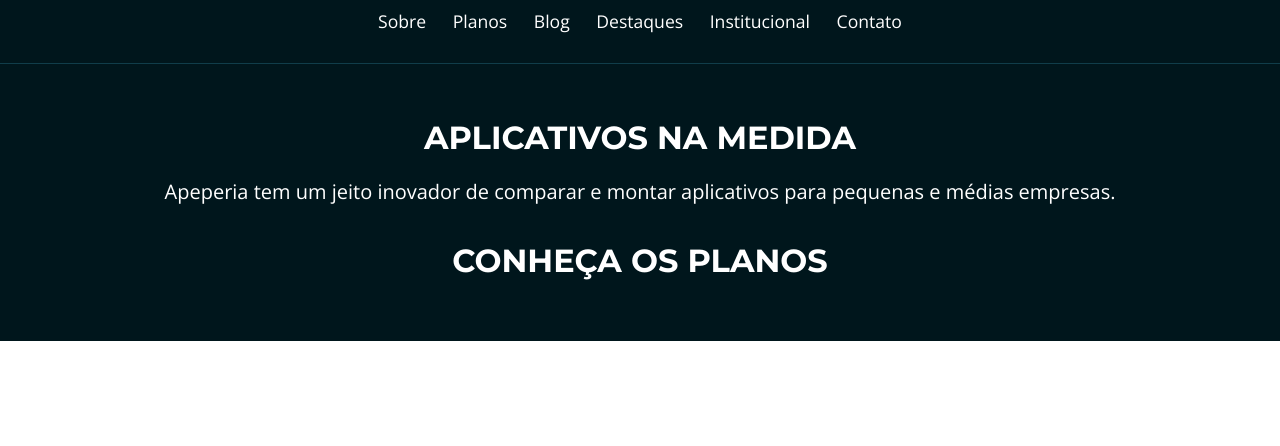
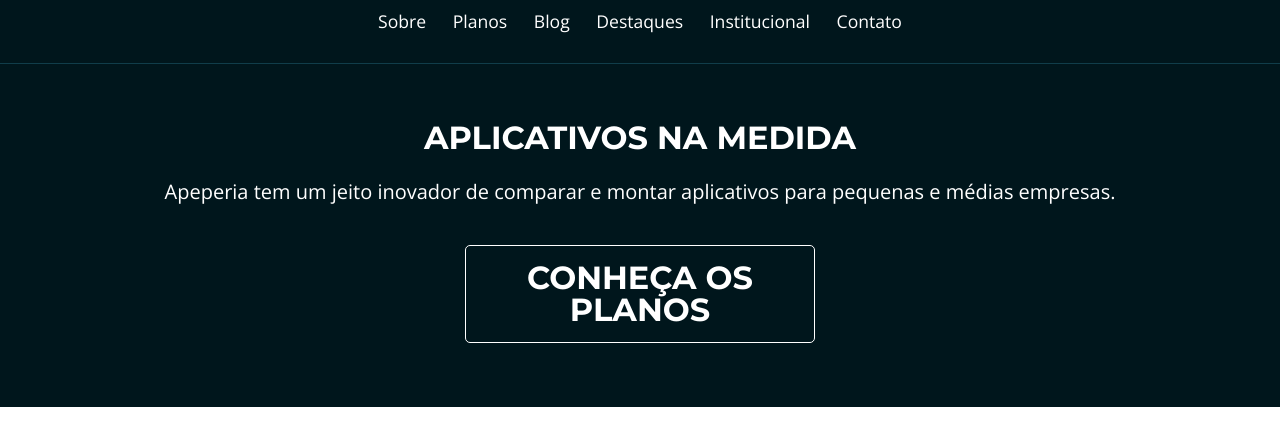
Before and after one commit to MarcosPauloMF/Layouts-responsivos, a plain HTML site: page index.html in a window 1280 px wide. Shown: the part 74-520 px from the top of the page. Drawn offline with nearby package versions, Linux system fonts and the light colour scheme.

Commit message:
adicionando variaveis no css e viewport

```diff
--- a/css/base.css
+++ b/css/base.css
@@ -1,3 +1,41 @@
+:root {
+    --branco: #FFF;
+    --azul-claro: #DFE3E5;
+    --vermelho-forte: #B72E2E;
+    --cinza-escuro: #4F4C4C;
+    --cinza-medio: #D9D9D9;
+
+    --fonte-link: #0084FF;
+    --fonte-cinza: #666;
+    --borda-cabecalho-mobile: #103D4A;
+    --bg-rodape: #333;
+    --bg-chamada-mobile: #00161C;
+
+    --planos-cartao-start: #56CCF2;
+    --planos-cartao-ultra: #B04CD9;
+    --planos-cartao-mega: #E33B3B;
+
+    --montserrat: 'Montserrat', sans-serif;
+}
+
+/* --nome-da-variavel: valor*/
+
 body {
     font-family: 'Open sans', sans-serif;
 }
+
+.container {
+    padding-right: 6%;
+    padding-left: 6%;
+}
+
+.botao {
+    text-align: center;
+    display: block;
+    width: 100%;
+    max-width: 350px;
+    box-sizing: border-box;
+    padding: 1rem 2rem ;
+    border: 1px solid var(--branco);
+    border-radius: 5px;
+}
--- a/css/cabecalho.css
+++ b/css/cabecalho.css
@@ -1,5 +1,5 @@
 .cabecalho {
-    color: #FFF;
+    color: var(--branco);
 
     width: 100%;
 
@@ -12,7 +12,7 @@
     padding-top: .75rem;
     padding-bottom: .75rem;
 
-    border-bottom: 1px solid #103D4A;
+    border-bottom: 1px solid var(--borda-cabecalho-mobile);
 
     position: absolute;
 }
--- a/css/chamada.css
+++ b/css/chamada.css
@@ -3,17 +3,17 @@
     flex-direction: column;
     align-items: center;
 
-    color: #FFF;
+    color: var(--branco);
     text-align: center;
 
-    background-color: #00161C;
+    background-color: var(--bg-chamada-mobile);
 
     padding-top: 12.25rem;
     padding-bottom: 2.5rem;
 }
 
 .chamada__titulo {
-    font-family: 'Montserrat', serif;
+    font-family: var(--montserrat);
     font-size: 2rem;
     font-weight: 700;
     text-transform: uppercase;
--- a/index.html
+++ b/index.html
@@ -2,6 +2,7 @@
 <html>
     <head>
         <meta charset="utf-8">
+        <meta name="viewport" content="width=device-width initial-scale=1.0">
         <title> Home </title>
         <link rel="preconnect" href="https://fonts.gstatic.com">
         <link href="https://fonts.googleapis.com/css2?family=Montserrat:wght@300;400;700&family=Open+Sans:wght@300;400;700&display=swap" rel="stylesheet">
@@ -9,13 +10,11 @@
         <link href="css/base.css" rel="stylesheet">
         <link href="css/cabecalho.css" rel="stylesheet">
         <link href="css/chamada.css" rel="stylesheet">
-        <link href="function.js" rel="stylesheet">
-        <link href="popup.css" rel="stylesheet">
 
     </head>
     <body>
         <!--Cabeçalho-->
-        <header class="cabecalho">
+        <header class="cabecalho container">
             <img src="img/logo-apeperia.svg" alt="Logo da Apeperia" class="cabecalho__logo">
             <nav class="cabecalho__navegacao">
                 <ul>
@@ -30,10 +29,10 @@
         </header>
         <!--Main-->
         <main>
-            <section class="chamada">
+            <section class="chamada container">
                 <h1 class="chamada__titulo">Aplicativos Na Medida</h1>
                 <p class="chamada__texto">Apeperia tem um jeito inovador de comparar e montar aplicativos para pequenas e médias empresas.</p>
-                <a href="#" class="chamada__titulo">Conheça os planos</a>
+                <a href="#" class="chamada__titulo botao">Conheça os planos</a>
             </section>
         </main>
 
```
